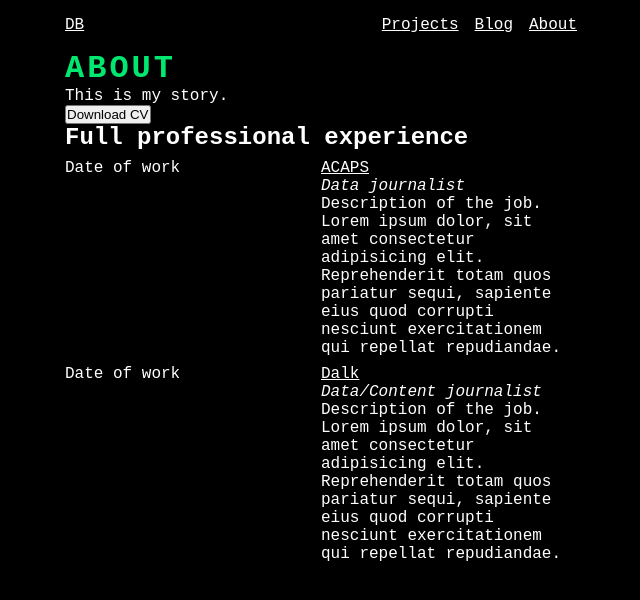
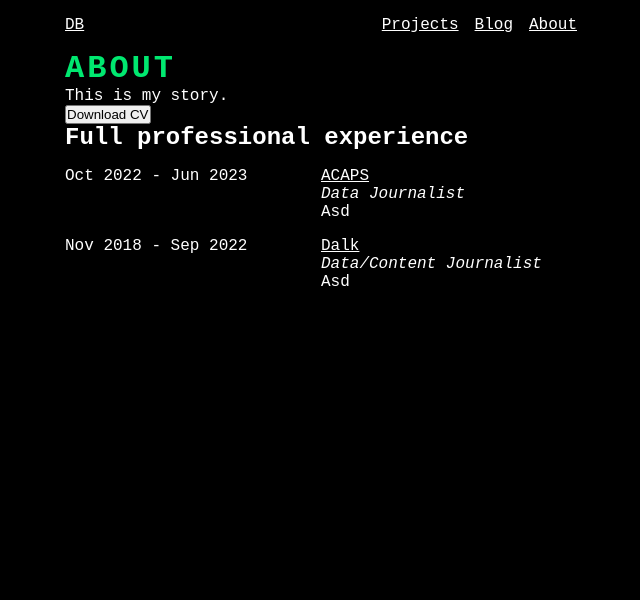
Before and after one commit to damianobacci/portfolio, a Next.js app: page /about in a window 1280 px wide. Shown: the top 600 px of the page, without its empty margins (319-959 px from the left). Built offline with nearby package versions, Linux system fonts and the light colour scheme.

Commit message:
About page updated

```diff
--- a/app/about/page.js
+++ b/app/about/page.js
@@ -1,4 +1,5 @@
-import styles from "./about.module.css";
+import JobBox from "@/components/UI/JobBox";
+import Link from "next/link";
 
 export default function AboutPage() {
   return (
@@ -7,36 +8,20 @@ export default function AboutPage() {
       <p>This is my story.</p>
       <button>Download CV</button>
       <h2>Full professional experience</h2>
-      <div className={styles.work}>
-        <div className={styles.date}>Date of work</div>
-        <div className={styles.details}>
-          <a href="/">ACAPS</a>
-          <p>
-            <em>Data journalist</em>
-          </p>
-
-          <p>
-            Description of the job. Lorem ipsum dolor, sit amet consectetur
-            adipisicing elit. Reprehenderit totam quos pariatur sequi, sapiente
-            eius quod corrupti nesciunt exercitationem qui repellat repudiandae.
-          </p>
-        </div>
-      </div>
-      <div className={styles.work}>
-        <div className={styles.date}>Date of work</div>
-        <div className={styles.details}>
-          <a href="/">Dalk</a>
-          <p>
-            <em>Data/Content journalist</em>
-          </p>
-
-          <p>
-            Description of the job. Lorem ipsum dolor, sit amet consectetur
-            adipisicing elit. Reprehenderit totam quos pariatur sequi, sapiente
-            eius quod corrupti nesciunt exercitationem qui repellat repudiandae.
-          </p>
-        </div>
-      </div>
+      <JobBox
+        date="Oct 2022 - Jun 2023"
+        link="https://www.acaps.org/"
+        place="ACAPS"
+        job="Data Journalist"
+        description="Asd"
+      />
+      <JobBox
+        date="Nov 2018 - Sep 2022"
+        link="https://www.datatalk.it/"
+        place="Dalk"
+        job="Data/Content Journalist"
+        description="Asd"
+      />
     </main>
   );
 }
--- /dev/null
+++ b/components/UI/JobBox.js
@@ -0,0 +1,17 @@
+import styles from "./JobBox.module.css";
+import Link from "next/link";
+
+export default function JobBox({ date, link, place, job, description }) {
+  return (
+    <div className={styles.work}>
+      <div className={styles.date}>{date}</div>
+      <div className={styles.details}>
+        <Link href={link}>{place}</Link>
+        <p>
+          <em>{job}</em>
+        </p>
+        <p>{description}</p>
+      </div>
+    </div>
+  );
+}
--- a/app/about/about.module.css
+++ b/components/UI/JobBox.module.css
@@ -1,7 +1,11 @@
+.work {
+  margin-top: 1.5em;
+}
+
 @media (min-width: 450px) {
   .work {
     display: flex;
-    margin: 0.5em 0;
+    margin: 1em 0;
   }
 
   .date {
```
